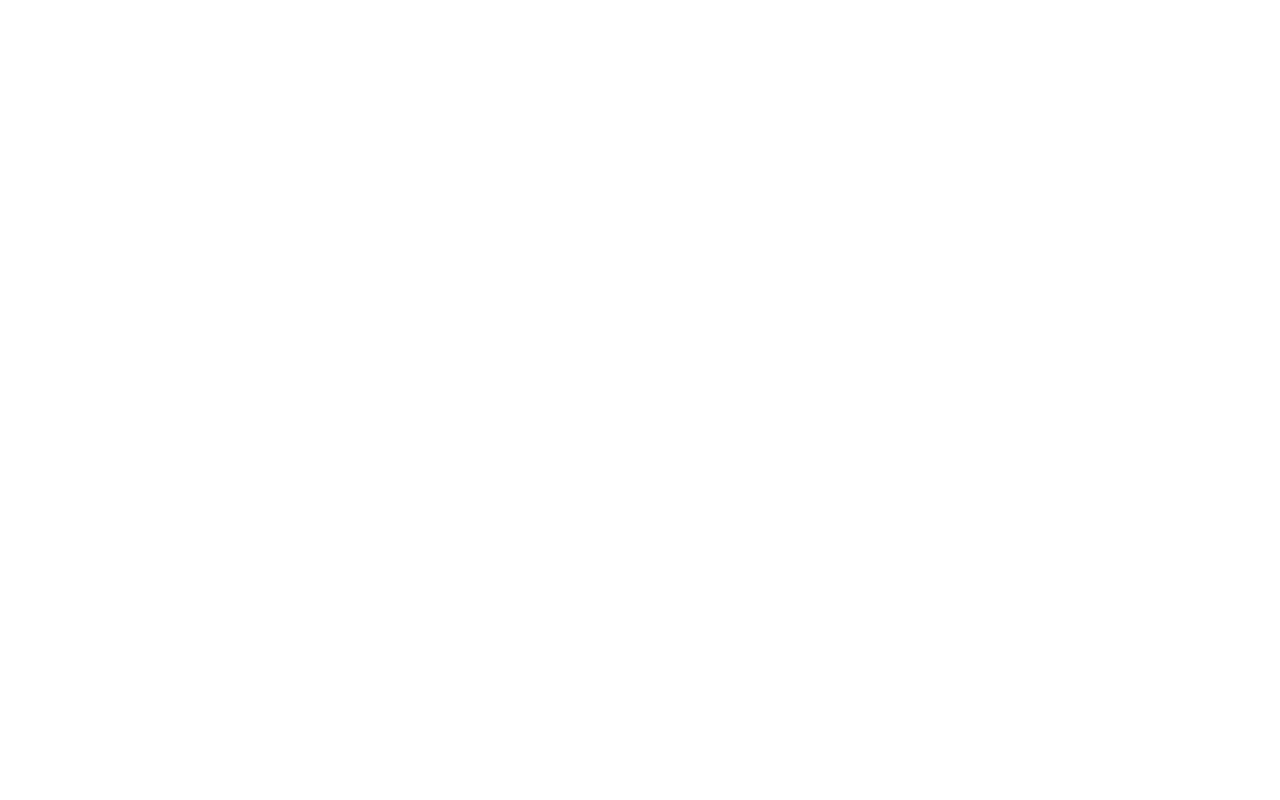
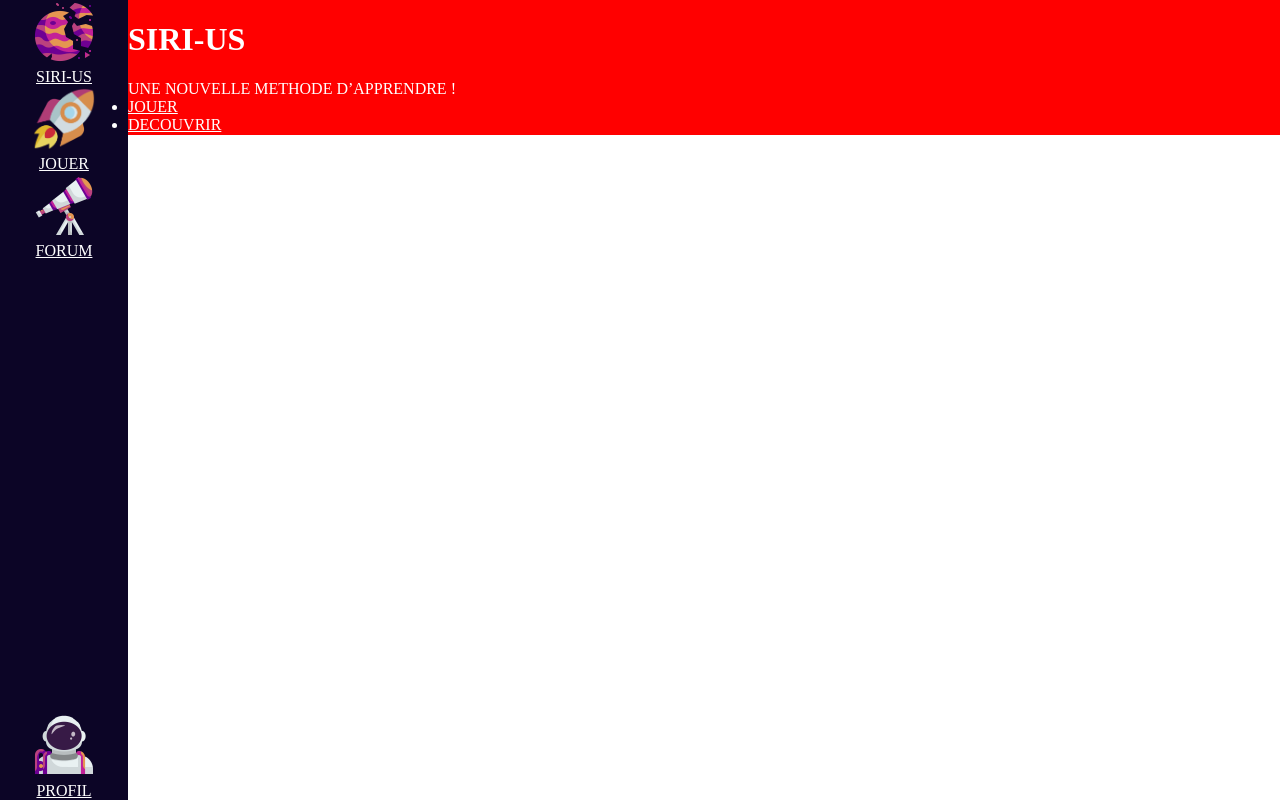
Before and after one commit to Thomas-Dulompont/SiriusWeb, a plain HTML site: page index.html in a window 1280 px wide. Drawn offline with Linux system fonts and the light colour scheme.

Commit message:
Add navbar

```diff
--- a/assets/sass/base/_base.scss
+++ b/assets/sass/base/_base.scss
@@ -1,4 +1,5 @@
 * {
-    padding: 0;
-    margin: 0;
-  }
+  padding: 0;
+  margin: 0;
+  color: white;
+}
--- a/assets/sass/components/_button.scss
+++ b/assets/sass/components/_button.scss
@@ -0,0 +1,9 @@
+.btn-nav {
+    width: 100%;
+    text-align: center;
+    img {
+        width: 50%;
+        height: auto;
+        margin: 0 auto;
+    }
+}
--- /dev/null
+++ b/assets/sass/layout/_body.scss
@@ -0,0 +1,7 @@
+.content {
+    width: 90vw;
+    position: absolute;
+    right: 0;
+    top: 0;
+    background-color: red;
+}
--- a/assets/sass/layout/_navigation.scss
+++ b/assets/sass/layout/_navigation.scss
@@ -0,0 +1,14 @@
+nav {
+    width: 10vw;
+    height: 100vh;
+    position: absolute;
+    left: 0;
+    top: 0;
+    background-color: #0C0526;
+    display: flex;
+    flex-direction: column;
+
+    .btn-nav:last-of-type {
+        margin-top: auto;
+    }
+}
--- a/assets/sass/main.scss
+++ b/assets/sass/main.scss
@@ -17,6 +17,7 @@
 @import "layout/footer";
 @import "layout/header";
 @import "layout/navigation";
+@import "layout/body";
 
 // PAGES
 @import "pages/index";
--- a/index.html
+++ b/index.html
@@ -6,17 +6,17 @@
     <meta name="viewport" content="width=device-width, initial-scale=1">
 
     <!-- INFOS -->
-    <title>Lorem</title>
-    <meta name="description" content="Lorem ipsum lorem lorem lorem">
+    <title>SIRI-US - Accueil</title>
+    <meta name="description" content="Une nouvelle méthode de découvrir l'Espace !">
     <meta name="author" content="Thomas DLMP">
     <meta name="robots" content="index, follow">
 
     <!-- OPENGRAPH -->
     <meta property="og:type" content="website">
-    <meta property="og:title" content="Lorem">
+    <meta property="og:title" content="SIRI-US">
     <meta property="og:url" content="https://exemple.com/">
     <meta property="og:image" content="https://exemple.com/img/icon.png">
-    <meta property="og:description" content="Lorem ipsum lorem lorem lorem">
+    <meta property="og:description" content="Une nouvelle méthode de découvrir l'Espace !">
 
     <!-- IMPORT CSS -->
     <link rel="stylesheet" href="./assets/sass/main.css">
@@ -24,6 +24,55 @@
 </head>
 <body>
 
+    <nav>
+        <!-- HOME WEBSITE -->
+        <div class="btn-nav">
+            <a href="#">
+                <img src="./assets/img/nav/logo.png" alt="Boutton Accueil">
+                <p>SIRI-US</p>
+            </a>
+        </div>
+
+        <!-- PLAY GAMES -->
+        <div class="btn-nav">
+            <a href="#">
+                <img src="./assets/img/nav/play.png" alt="Boutton Jouer">
+                <p>JOUER</p>
+            </a>
+        </div>
+
+        <!-- FORUM -->
+        <div class="btn-nav">
+            <a href="#">
+                <img src="./assets/img/nav/forum.png" alt="Boutton Forum">
+                <p>FORUM</p>
+            </a>
+        </div>
+
+        <!-- PROFIL -->
+        <div class="btn-nav">
+            <a href="#">
+                <img src="./assets/img/nav/profil.png" alt="Boutton Profil">
+                <p>PROFIL</p>
+            </a>
+        </div>
+    </nav>
+
+    <div class="content">
+        <header class="home">
+            <h1>SIRI-US</h1>
+            <p>UNE NOUVELLE METHODE D’APPRENDRE !</p>
+            <ul>
+                <li>
+                    <a href="#">JOUER</a>
+                </li>
+                <li>
+                    <a href="#">DECOUVRIR</a>
+                </li>
+            </ul>
+        </header>
+    </div>
+
     <!-- IMPORT JAVASCRIPT -->
     <script src="./assets/js/script.js"></script>
 </body>
```
Also changed, not shown: assets/img/nav/forum.png (added), assets/img/nav/logo.png (added), assets/img/nav/play.png (added), assets/img/nav/profil.png (added), assets/sass/main.css, 1 other file.
